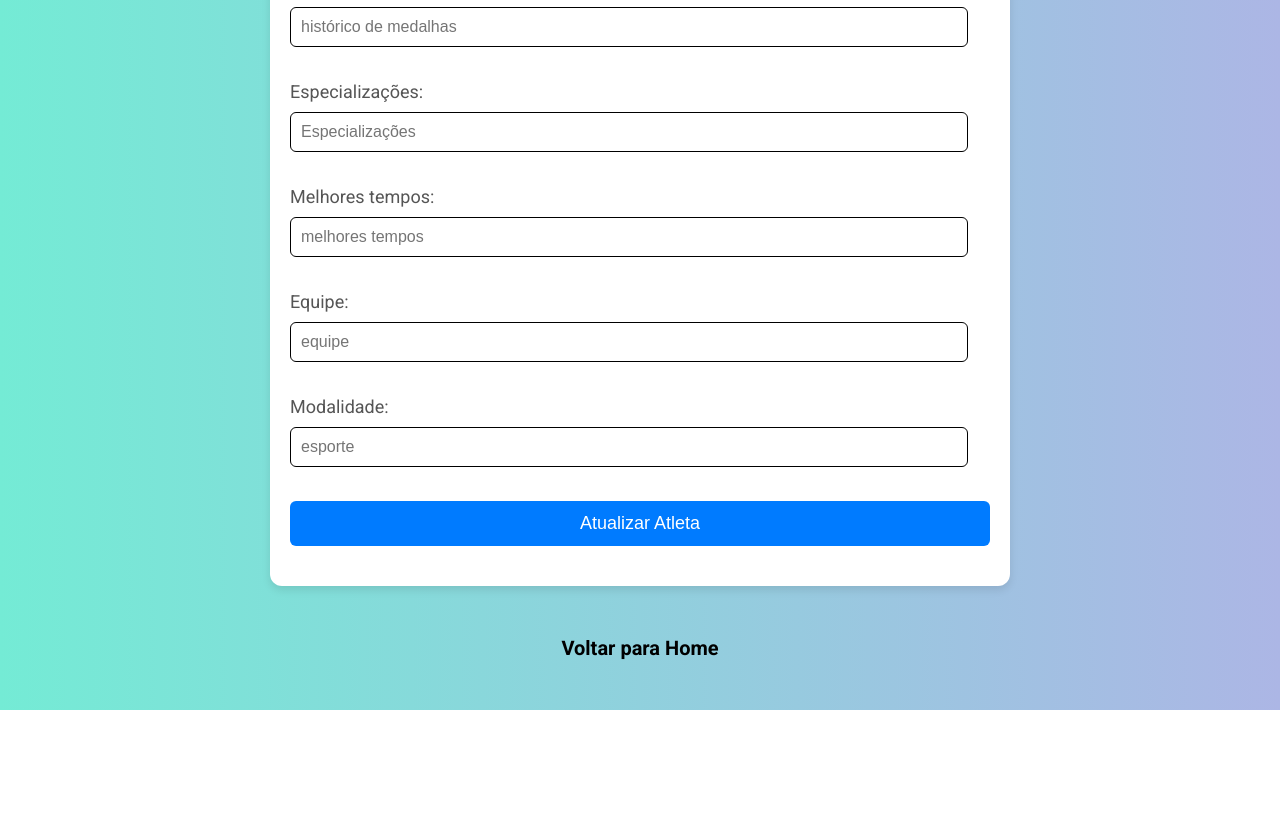
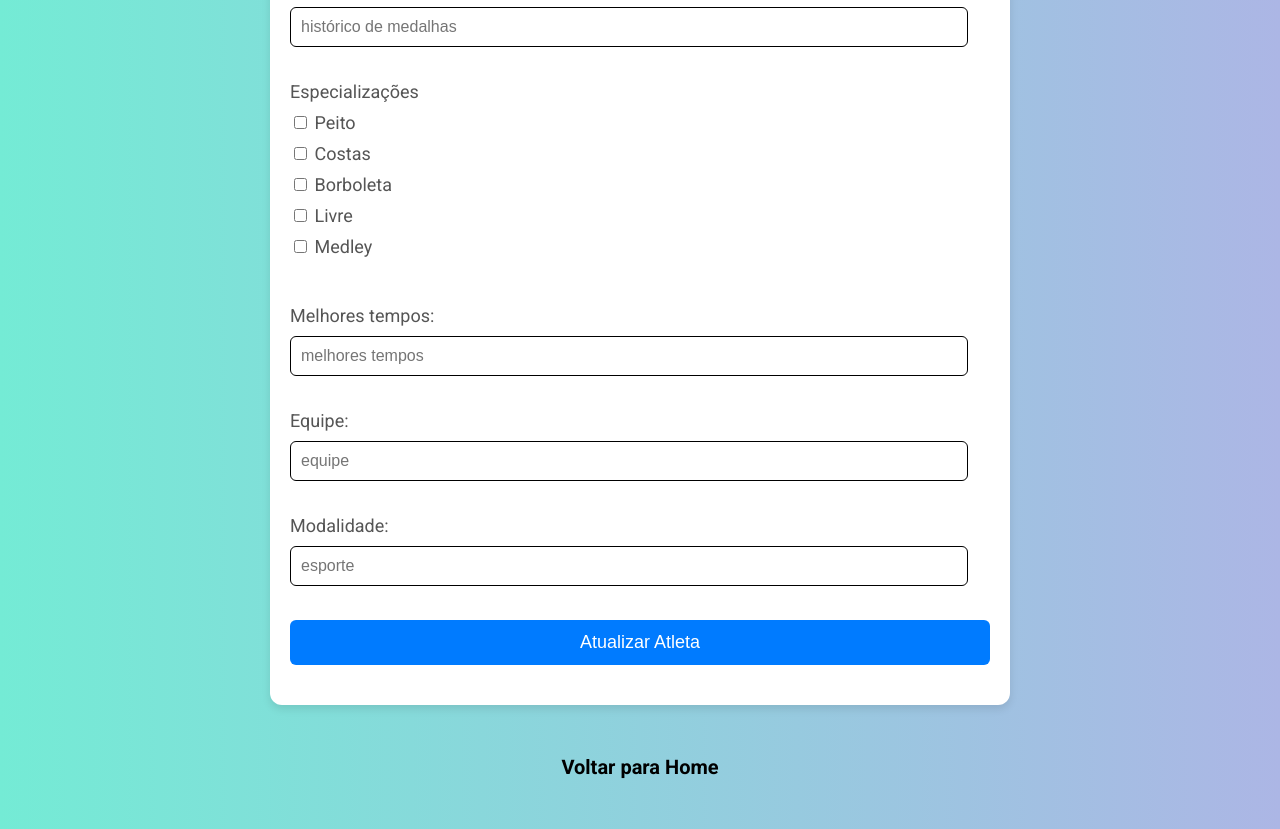
Before and after one commit to gabrielcastroo/pi2a, a plain HTML site: page Front-End/tela_juiz/atualizar_atleta.html in a window 1280 px wide. Shown: the part 888-1717 px from the top of the page. Before the commit the page ends 1598 px from the top, so only its background shows below. Drawn offline with Linux system fonts and the light colour scheme; a web font is replaced by a local one.

Commit message:
Mudando formato de especializações em atualizar atleta

```diff
--- a/Front-End/styles/edit_atleta.css
+++ b/Front-End/styles/edit_atleta.css
@@ -122,6 +122,7 @@ a:hover {
 /* Estilizando as caixas de seleção e os rótulos */
 #especializacoes input[type="checkbox"] {
     display: inline-block; /* Alinha as caixas de seleção em linha */
+    margin-right: 5px;
 }
 
 #especializacoes label {
--- a/Front-End/tela_juiz/atualizar_atleta.html
+++ b/Front-End/tela_juiz/atualizar_atleta.html
@@ -84,14 +84,29 @@
           required
         /><br /><br />
 
-        <label for="specializations">Especializações:</label>
-        <input
-          type="text"
-          id="specializations"
-          name="specializations"
-          placeholder="Especializações"
-          required
-        /><br /><br />
+        <label for="#">Especializações</label>
+        <label for="peito">
+          <input type="checkbox" id="peito" name="specializations" value="Peito" />
+          Peito
+        </label>
+        <label for="costas">
+          <input type="checkbox" id="costas" name="specializations" value="Costas" />
+          Costas
+        </label>
+        <label for="borboleta">
+          <input type="checkbox" id="borboleta" name="specializations" value="Borboleta" />
+          Borboleta
+        </label>
+        <label for="livre">
+          <input type="checkbox" id="livre" name="specializations" value="Livre" />
+          Livre
+        </label>
+        <label for="medley">
+          <input type="checkbox" id="medley" name="specializations" value="Medley" />
+          Medley
+        </label>
+        <br><br>
+
 
         <label for="pesoAtleta">Melhores tempos:</label>
         <input
--- a/Front-End/tela_juiz/crud_atleta/put_do_atleta.js
+++ b/Front-End/tela_juiz/crud_atleta/put_do_atleta.js
@@ -1,22 +1,15 @@
 document.addEventListener('DOMContentLoaded', async function() {
-    // Obter o campo de ID do atleta
     const idAtletaInput = document.getElementById('idAtleta');
-
-    // Obter o ID do atleta da URL
     const urlParams = new URLSearchParams(window.location.search);
     const idAtletaFromURL = urlParams.get('id');
 
-    // Preencher o campo "ID" com o valor da URL, se disponível
     if (idAtletaFromURL) {
         idAtletaInput.value = idAtletaFromURL;
-        // Chamada para preencher os campos do formulário imediatamente
         await preencherCamposComDadosDoAtleta(idAtletaFromURL);
     }
 
-    // Função para buscar os dados do atleta e preencher os campos do formulário
     async function preencherCamposComDadosDoAtleta(idAtleta) {
         const dadosAtuais = await buscarAtleta(idAtleta);
-
         if (dadosAtuais) {
             preencherCamposFormulario(dadosAtuais);
         } else {
@@ -24,7 +17,6 @@ document.addEventListener('DOMContentLoaded', async function() {
         }
     }
 
-    // Função para buscar os dados do atleta
     async function buscarAtleta(idAtleta) {
         try {
             const response = await fetch(`http://ec2-44-201-200-110.compute-1.amazonaws.com/athlete/${idAtleta}`);
@@ -39,7 +31,6 @@ document.addEventListener('DOMContentLoaded', async function() {
         }
     }
 
-    // Função para preencher os campos do formulário com os dados do atleta
     function preencherCamposFormulario(dadosAtuais) {
         document.getElementById('nomeAtleta').value = dadosAtuais.name;
         document.getElementById('idadeAtleta').value = dadosAtuais.birth_date;
@@ -47,17 +38,19 @@ document.addEventListener('DOMContentLoaded', async function() {
         document.getElementById('pesoAtleta').value = dadosAtuais.weight;
         document.getElementById('bestTimes').value = dadosAtuais.best_times;
         document.getElementById('medalHistory').value = dadosAtuais.medal_history;
-        document.getElementById('specializations').value = dadosAtuais.specializations;
         document.getElementById('paisAtleta').value = dadosAtuais.country;
         document.getElementById('equipeAtleta').value = dadosAtuais.team;
         document.getElementById('esporteAtleta').value = dadosAtuais.modality;
+
+        const specializations = dadosAtuais.specializations.split(', ');
+        document.querySelectorAll('input[name="specializations"]').forEach(checkbox => {
+            checkbox.checked = specializations.includes(checkbox.value);
+        });
     }
 
-    // Event listener para quando o campo de ID do atleta mudar
     idAtletaInput.addEventListener('change', async function() {
         const idAtleta = idAtletaInput.value.trim();
         const dadosAtuais = await buscarAtleta(idAtleta);
-
         if (dadosAtuais) {
             preencherCamposFormulario(dadosAtuais);
         } else {
@@ -65,29 +58,21 @@ document.addEventListener('DOMContentLoaded', async function() {
         }
     });
 
-    // Event listener para o envio do formulário
     document.getElementById('atletaForm').addEventListener('submit', async function(event) {
-        event.preventDefault(); // Evita o envio padrão do formulário
+        event.preventDefault();
 
-        // Obter ID do atleta a ser atualizado
         const idAtleta = idAtletaInput.value.trim();
-
-        // Obter os dados atuais do atleta
-        const dadosAtuais = await buscarAtleta(idAtleta);
-
-        // Obter valores dos campos do formulário
         const name = document.getElementById('nomeAtleta').value.trim();
         const birth_date = document.getElementById('idadeAtleta').value.trim();
         const height = parseFloat(document.getElementById('alturaAtleta').value.trim());
         const weight = parseFloat(document.getElementById('pesoAtleta').value.trim());
         const best_times = document.getElementById('bestTimes').value.trim();
         const medal_history = document.getElementById('medalHistory').value.trim();
-        const specializations = document.getElementById('specializations').value.trim();
+        const specializations = Array.from(document.querySelectorAll('input[name="specializations"]:checked')).map(cb => cb.value).join(', ');
         const country = document.getElementById('paisAtleta').value.trim();
         const team = document.getElementById('equipeAtleta').value.trim();
         const modality = document.getElementById('esporteAtleta').value.trim();
 
-        // Montar objeto com os dados atualizados do atleta
         const dadosAtualizados = {
             name: name,
             birth_date: birth_date,
@@ -101,15 +86,13 @@ document.addEventListener('DOMContentLoaded', async function() {
             medal_history: medal_history
         };
 
-        // Chamar a função para atualizar o atleta
         await atualizarAtleta(idAtleta, dadosAtualizados);
     });
 
-    // Função para atualizar os dados do atleta
     async function atualizarAtleta(idAtleta, dadosAtualizados) {
         try {
             const response = await fetch(`http://ec2-44-201-200-110.compute-1.amazonaws.com/athlete/${idAtleta}`, {
-                method: 'PUT', // Método PUT para atualizar
+                method: 'PUT',
                 headers: {
                     'Content-Type': 'application/json'
                 },
@@ -118,7 +101,6 @@ document.addEventListener('DOMContentLoaded', async function() {
             const data = await response.json();
             console.log('Atleta atualizado:', data);
             alert('Atleta atualizado com sucesso!');
-            // Faça algo com a resposta, se necessário
         } catch (error) {
             console.error('Erro ao atualizar atleta:', error);
         }
```
